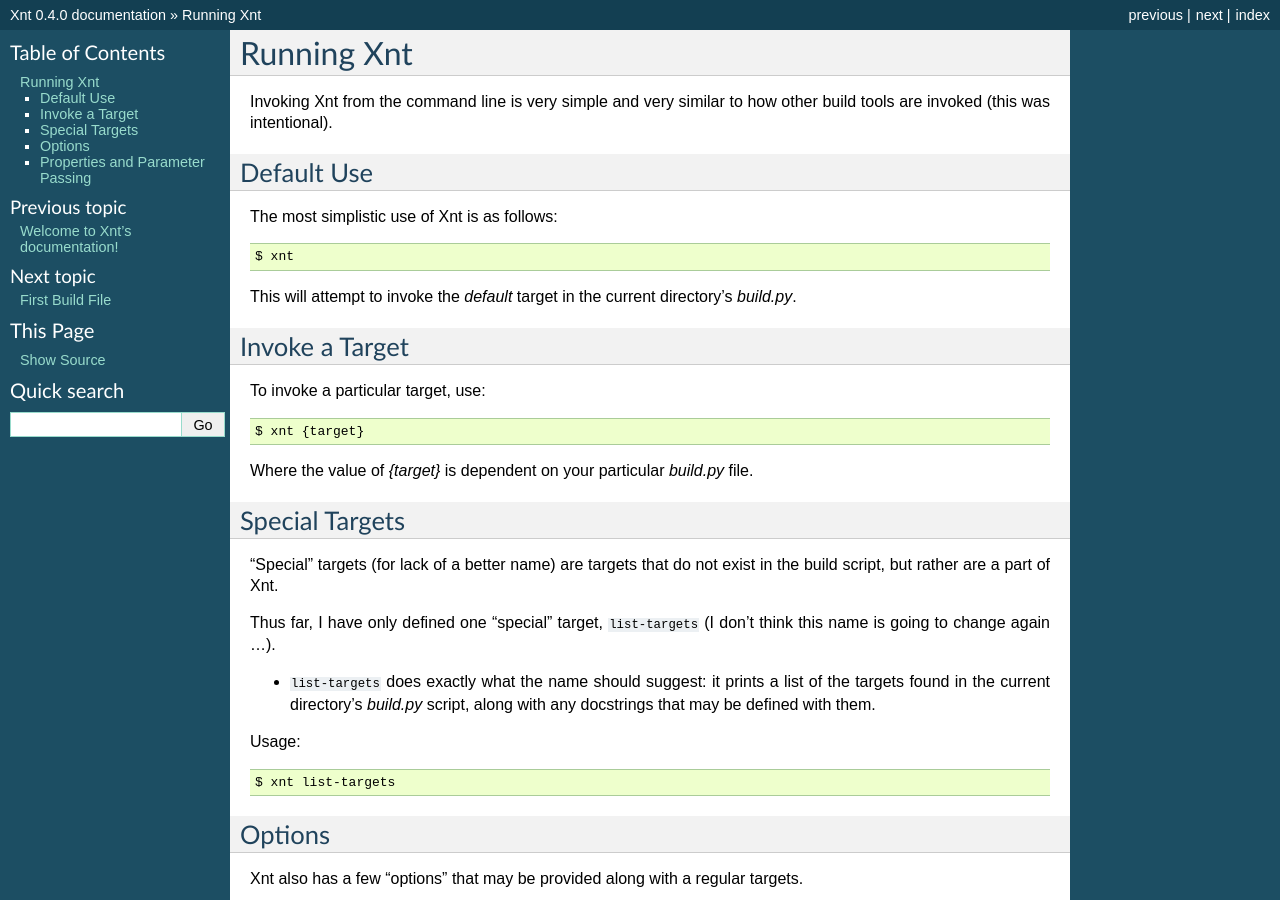
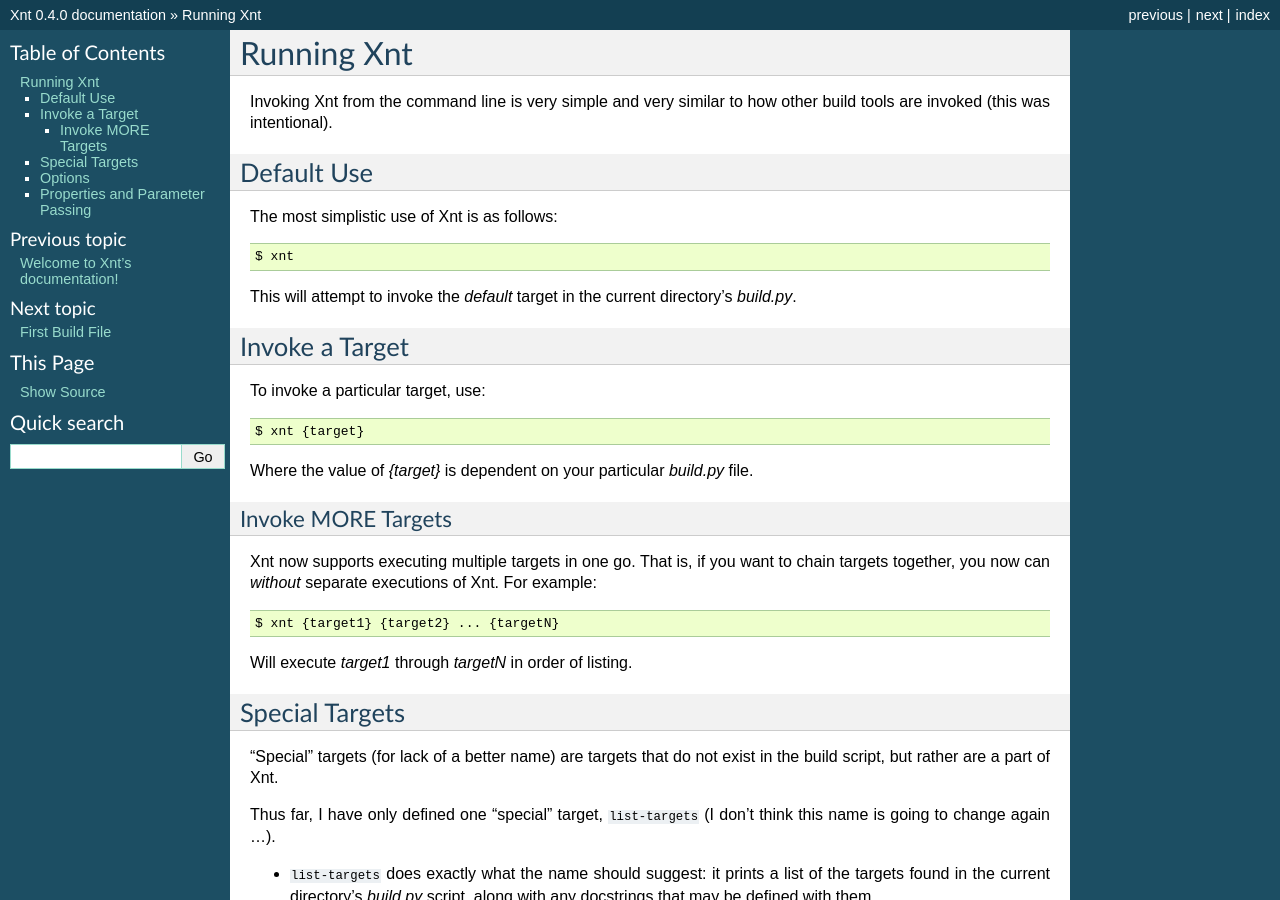
Before and after one commit to kennyballou/Xnt, a Sphinx documentation site: the page built from docs/source/xenant.rst, in a window 1280 px wide and 900 px high. Built offline with Sphinx 7.4.7, drawn with Linux system fonts in a browser that asks for light colours.

Commit message:
Update documentation for new target passing

```diff
--- a/docs/source/xenant.rst
+++ b/docs/source/xenant.rst
@@ -26,6 +26,17 @@
     $ xnt {target}
 
 Where the value of `{target}` is dependent on your particular `build.py` file.
+
+Invoke MORE Targets
+~~~~~~~~~~~~~~~~~~~
+
+Xnt now supports executing multiple targets in one go. That is, if you want to
+chain targets together, you now can *without* separate executions of Xnt. For
+example::
+
+    $ xnt {target1} {target2} ... {targetN}
+
+Will execute `target1` through `targetN` in order of listing.
 
 .. _specialTargets:
 
```
Also changed, not shown: 1 other file.
